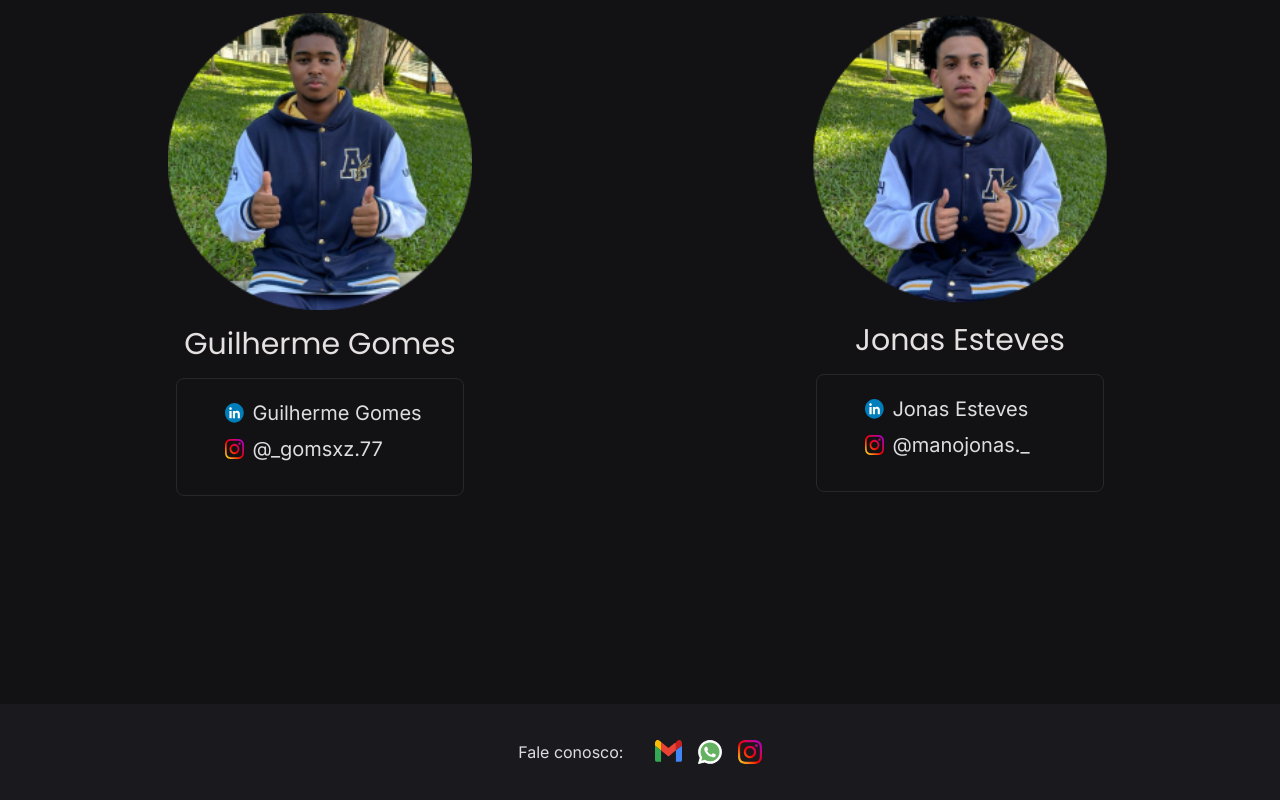
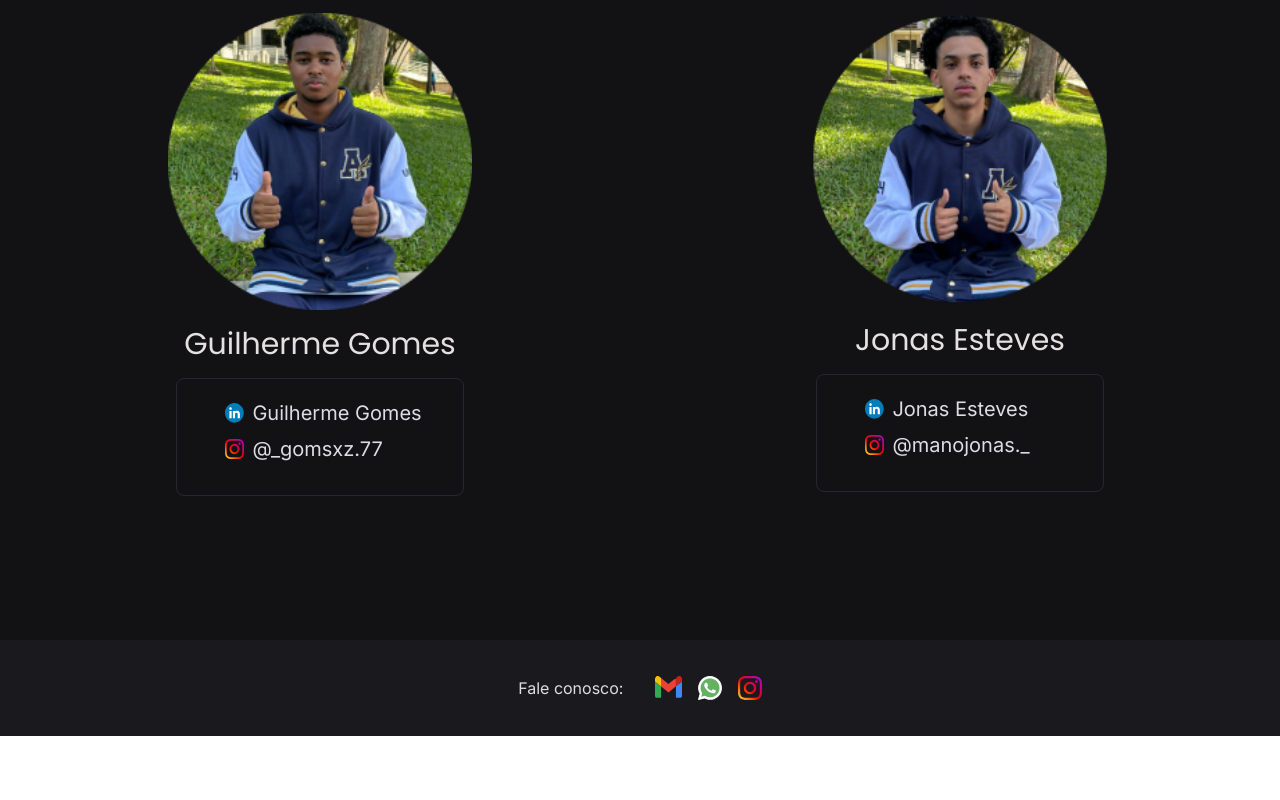
Before and after one commit to Augusto-Valerio/TCC-React, a React (Vite) app: page /sobre in a window 1280 px wide. Shown: the part 846-1646 px from the top of the page. After the commit the page ends 1582 px from the top, so only its background shows below. Built offline with nearby package versions, Linux system fonts and the light colour scheme.

Commit message:
melhorando o footer do sobre nós e da tecnologia usada

```diff
--- a/src/components/Sobre.jsx
+++ b/src/components/Sobre.jsx
@@ -6,7 +6,7 @@ import linkedin from '../assets/linkedin.svg';
 import insta2 from '../assets/insta2.svg';
 import Gomes from '../assets/Gomes.png';
 import Jonas from '../assets/Jonas.png';
-import Valerio from '../assets/Valerio.png';
+import Valerio from '../assets/Valerio.jpg';
 import Ramalho from '../assets/Ramalho.png';
 
 
@@ -85,7 +85,7 @@ export default function Sobre() {
         </main>
       </div>
 
-      <footer className="flex flex-col items-center justify-center text-texto w-full h-auto bg-navbar-footer mt-16 gap-4 p-4 font-inter sm:flex-row sm:gap-8 sm:h-24">
+      <footer className="flex flex-col items-center justify-center text-texto w-full h-auto bg-navbar-footer mt-16 gap-4 p-4 font-inter sm:flex-row sm:gap-8 sm:h-24 sm:mt-0">
         <p className="text-center sm:text-left">Fale conosco:</p>
 
         <div className="flex gap-4">
--- a/src/components/Tecnologia.jsx
+++ b/src/components/Tecnologia.jsx
@@ -138,7 +138,7 @@ export default function Tecnologia() {
         </main>
       </div>
 
-      <footer className="flex flex-col items-center justify-center text-texto font-inter w-full h-auto bg-navbar-footer mt-16 gap-4 sm:gap-8 p-4 sm:flex-row sm:h-24">
+      <footer className="flex flex-col items-center justify-center text-texto font-inter w-full h-auto bg-navbar-footer mt-16 gap-4 sm:gap-8 p-4 sm:flex-row sm:h-24 sm:mt-10">
         <p className="text-center sm:text-left">Fale conosco:</p>
 
         <div className="flex gap-4">
```
Also changed, not shown: src/assets/Valerio.jpg (added), src/assets/Valerio.png (deleted).
